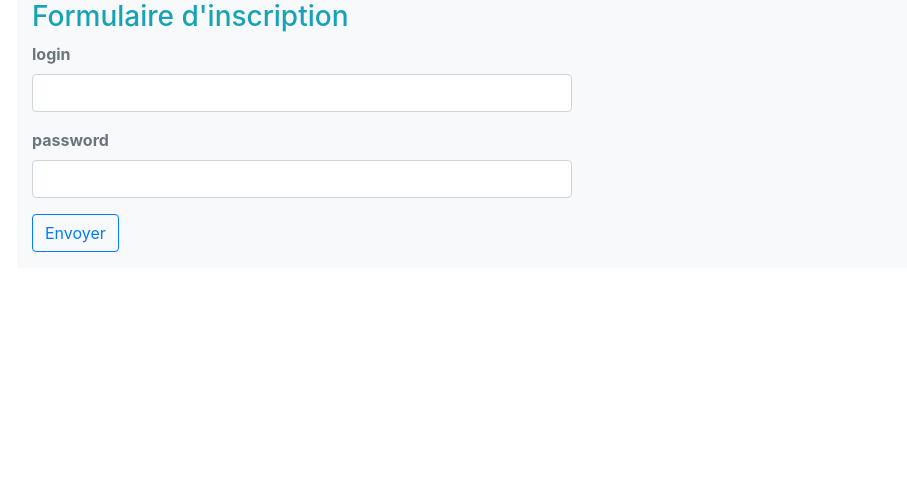
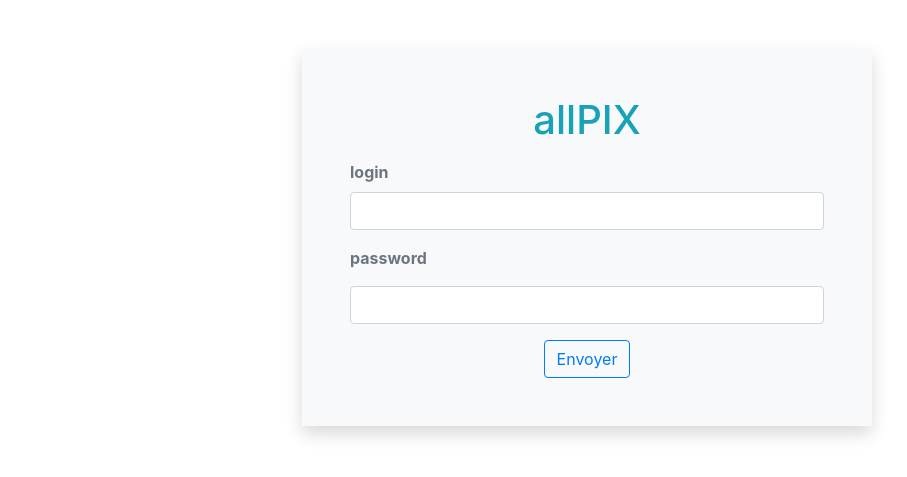
Before and after one commit to Sulian-Gouard/AppliModuleImg, a PHP site: page / in a window 1280 px wide. Shown: the top 477 px of the page, without its empty margins (53-960 px from the left). Run offline with PHP 8.4, Linux system fonts and the light colour scheme.

Commit message:
debut css

```diff
--- a/dashboard.php
+++ b/dashboard.php
@@ -1,7 +1,6 @@
 <?php
 require_once 'my-config.php';
 require_once 'controllers\dashboard-controller.php';
-var_dump($_SESSION);
 
 ?>
 
--- a/index.php
+++ b/index.php
@@ -15,19 +15,22 @@ require_once 'my-config.php';
 </head>
 
 <body>
-    <div class="container bg-light">
-        <div class="row">
-            <form class="col-sm-6 mb-3" action="index.php" method="post" novalidate>
-                <div class="h3 text-info">Formulaire d'inscription</div>
+    <div class="container">
+        <div class="row justify-content-center mt-5 ">
+            <form class="col-sm-6 mb-3 bg-light p-5 shadow" action="index.php" method="post" novalidate>
+                <div class="h1 text-info text-center mb-3">allPIX</div>
                 <div class="form-group">
                     <label for="login" class="text-secondary font-weight-bold">login</label>
                     <input type="text" class="form-control" id="login" name="login" value="<?= isset($_POST['login']) ? $_POST['login'] : '' ?>" required>
                 </div>
                 <div class="form-group">
-                    <label for="password" class="text-secondary font-weight-bold">password</label>
+                    <label for="password" class="text-secondary font-weight-bold mb-3">password</label>
                     <input type="password" class="form-control" id="password" name="password" value="<?= isset($_POST['password']) ? $_POST['password'] : '' ?>" required>
                 </div>
+                <div class="text-center">
                 <button type="submit" name="submit" class="btn btn-outline-primary">Envoyer</button>
+                </div>
+
                 <span class="font-italic text-danger"><?= isset($error['login']) ? $error['login'] : '' ?></span>
             </form>
         </div>
```
